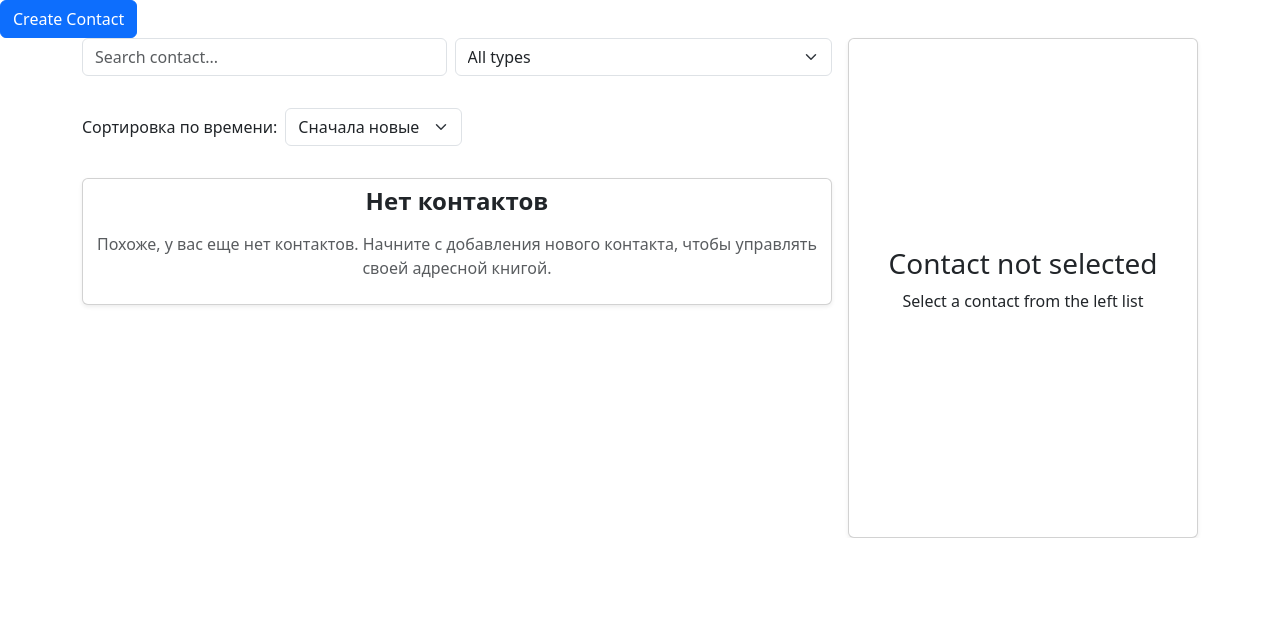
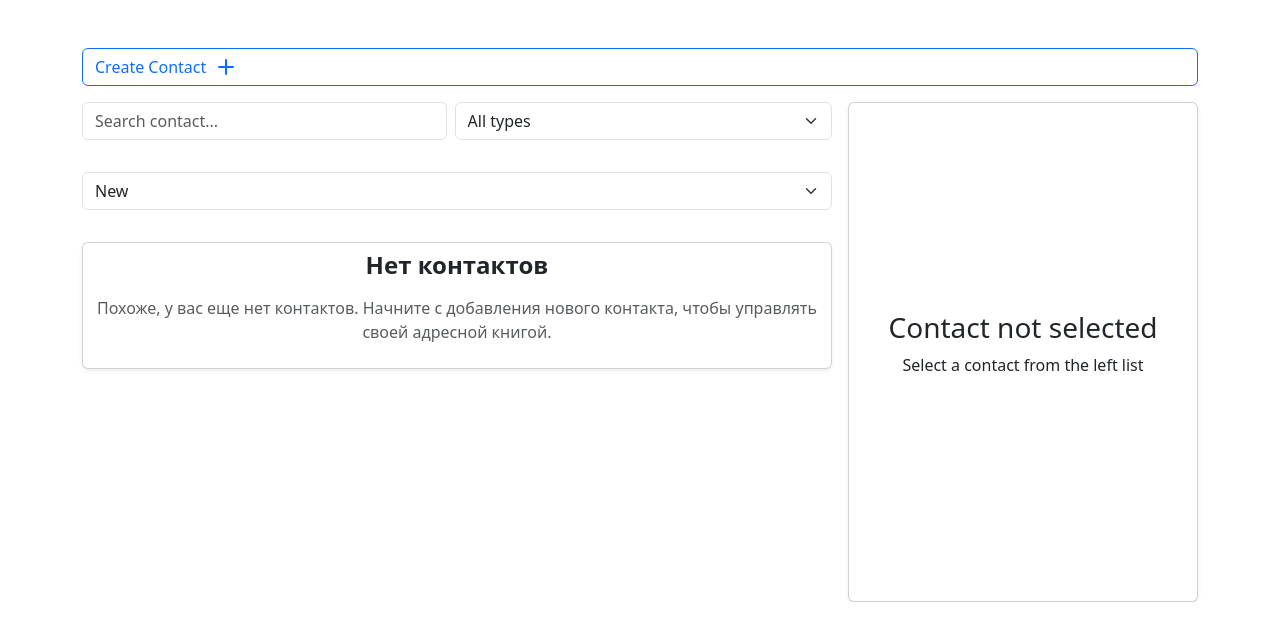
Before and after one commit to DimDimich-creator/contacts-test, a Next.js app: page / in a window 1280 px wide. Shown: the top 640 px of the page. Built offline with nearby package versions, Linux system fonts and the light colour scheme.

Commit message:
fix: minor issues

```diff
--- a/package.json
+++ b/package.json
@@ -14,6 +14,7 @@
     "@dicebear/core": "^9.2.4",
     "@hookform/resolvers": "^5.2.2",
     "bootstrap": "^5.3.8",
+    "lucide-react": "^0.553.0",
     "nanoid": "^5.1.6",
     "next": "16.0.3",
     "react": "19.2.0",
--- a/src/components/contact-card.tsx
+++ b/src/components/contact-card.tsx
@@ -1,13 +1,14 @@
 "use client";
 
 import { useState } from "react";
-import { Card, Image, Button, Modal } from "react-bootstrap";
+import { Card, Image, Button } from "react-bootstrap";
 import { createAvatar } from "@dicebear/core";
 import { lorelei } from "@dicebear/collection";
 import { useSearchParams, useRouter } from "next/navigation";
 import ContactForm, { ContactFormData, ContactType } from "./contact-form";
 import { useContacts } from "@/components/contacts-store";
 import ContactModal from "./contact-modal";
+import { Mail, Phone } from "lucide-react";
 
 interface ContactCardProps {
   type: ContactType;
@@ -40,11 +41,9 @@ export function ContactCard({
   };
 
   const handleEdit = (data: ContactFormData) => {
-    // ищем существующий контакт в состоянии
     const existing = contactList.find((c) => c.id === id);
     if (!existing) return;
-
-    updateContact({ ...existing, ...data }); // сохраняем createdAt и остальные поля
+    updateContact({ ...existing, ...data });
     setShowModal(false);
   };
 
@@ -54,6 +53,7 @@ export function ContactCard({
         className="d-flex flex-row align-items-center p-2 gap-3 shadow-sm"
         as="li"
         style={{ cursor: "pointer" }}
+        onClick={handleClick}
       >
         <Image
           src={avatar.toDataUri()}
@@ -61,26 +61,40 @@ export function ContactCard({
           roundedCircle
           width={64}
           height={64}
-          onClick={handleClick}
         />
 
-        <div className="d-flex flex-column flex-grow-1" onClick={handleClick}>
-          <div className="fw-semibold fs-5">
-            {type} {value}
+        <div className="d-flex flex-column flex-grow-1">
+          <div className="d-flex gap-2">
+            {type === ContactType.PHONE ? <Phone /> : <Mail />}
+            <div className="fw-semibold fs-6 fs-md-5 text-clamp-1">{value}</div>
           </div>
-          <div className="text-muted">{description}</div>
+          {/* {description && (
+            <p className="text-muted fs-7 fs-md-6 text-clamp-1 m-0">
+              {description}
+            </p>
+          )} */}
         </div>
 
-        <div className="d-flex gap-2">
+        <div className="d-flex flex-column flex-md-row gap-2">
           <Button
             variant="outline-primary"
             size="sm"
-            onClick={() => setShowModal(true)}
+            onClick={(e) => {
+              e.stopPropagation();
+              setShowModal(true);
+            }}
           >
-            Редактировать
+            Edit
           </Button>
-          <Button variant="outline-danger" size="sm" onClick={handleDelete}>
-            Удалить
+          <Button
+            variant="outline-danger"
+            size="sm"
+            onClick={(e) => {
+              e.stopPropagation();
+              handleDelete();
+            }}
+          >
+            Delete
           </Button>
         </div>
       </Card>
--- a/src/components/contact-details-panel.tsx
+++ b/src/components/contact-details-panel.tsx
@@ -7,6 +7,8 @@ import { createAvatar } from "@dicebear/core";
 import { Contact, useContacts } from "@/components/contacts-store";
 import { useParams } from "next/navigation";
 import { useSearchParams } from "next/navigation";
+import { ContactType } from "./contact-form";
+import { Mail, Phone } from "lucide-react";
 
 export function ContactDetailsPanel() {
   const { state, updateContact } = useContacts();
@@ -20,7 +22,7 @@ export function ContactDetailsPanel() {
   if (!contact) {
     return (
       <Card
-        className="p-4 shadow-sm flex-shrink-0 d-flex align-items-center justify-content-center"
+        className="p-4 shadow-sm flex-shrink-0 d-md-flex align-items-center justify-content-center d-none flex-grow-1"
         style={{ width: "350px", height: "500px" }}
       >
         <h3 className="">Contact not selected</h3>
@@ -38,7 +40,7 @@ export function ContactDetailsPanel() {
 
   return (
     <Card
-      className="p-4 shadow-sm h-100 flex-shrink-0"
+      className="p-4 shadow-sm h-100 flex-shrink-0 flex-grow-1"
       style={{ width: "350px" }}
     >
       <div className="d-flex flex-column align-items-center gap-3">
@@ -49,9 +51,10 @@ export function ContactDetailsPanel() {
           width={120}
           height={120}
         />
-
-        <h3 className="fw-semibold mb-0">{type}</h3>
-        <div className="text-muted">{value}</div>
+        <div className="text-muted d-flex gap-3 align-items-center justify-content-center">
+          {type === ContactType.PHONE ? <Phone /> : <Mail />}
+          <p className="m-0">{value}</p>
+        </div>
         {description && <div className="text-muted">{description}</div>}
 
         <hr className="w-100" />
--- a/src/components/contact-form.tsx
+++ b/src/components/contact-form.tsx
@@ -16,14 +16,14 @@ export enum ContactType {
 
 export const ContactSchema = z.discriminatedUnion("type", [
   z.object({
-    id: z.uuid(),
+    id: z.uuid().optional(),
     type: z.literal(ContactType.EMAIL),
     value: z.email(),
     description: z.string().optional(),
   }),
 
   z.object({
-    id: z.uuid(),
+    id: z.uuid().optional(),
     type: z.literal(ContactType.PHONE),
     value: z.e164(),
     description: z.string().optional(),
@@ -86,12 +86,14 @@ export default function ContactForm({
       <Form onSubmit={handleSubmit(onSubmit)} className="mt-3 mb-5">
         {/* Тип */}
         <Form.Group className="mb-3">
-          <Form.Label>Тип</Form.Label>
+          <Form.Label className="w-100">
+            Type
             <Form.Select {...register("type")} isInvalid={!!errors.type}>
               <option value="">Select type of contact</option>
               <option value={ContactType.PHONE}>Phone</option>
               <option value={ContactType.EMAIL}>Email</option>
             </Form.Select>
+          </Form.Label>
           <Form.Control.Feedback type="invalid">
             {errors.type?.message as string}
           </Form.Control.Feedback>
@@ -99,7 +101,8 @@ export default function ContactForm({
 
         {/* Значение */}
         <Form.Group className="mb-3">
-          <Form.Label>Value</Form.Label>
+          <Form.Label className="w-100">
+            Value
             <Form.Control
               type="text"
               placeholder={
@@ -112,6 +115,7 @@ export default function ContactForm({
               {...register("value")}
               isInvalid={!!errors.value}
             />
+          </Form.Label>
           <Form.Control.Feedback type="invalid">
             {errors.value?.message}
           </Form.Control.Feedback>
@@ -119,13 +123,15 @@ export default function ContactForm({
 
         {/* Описание */}
         <Form.Group className="mb-3">
-          <Form.Label>Description</Form.Label>
+          <Form.Label className="w-100">
+            Description
             <Form.Control
               as="textarea"
               placeholder="Enter a description"
               {...register("description")}
               isInvalid={!!errors.description}
             />
+          </Form.Label>
           <Form.Control.Feedback type="invalid">
             {errors.description?.message}
           </Form.Control.Feedback>
--- a/src/components/contact-sort.tsx
+++ b/src/components/contact-sort.tsx
@@ -1,6 +1,7 @@
 "use client";
 
 import { useState, useEffect } from "react";
+import { Form } from "react-bootstrap";
 
 interface ContactSortProps {
   onSortChange: (order: "asc" | "desc") => void;
@@ -14,16 +15,18 @@ export function ContactSort({ onSortChange }: ContactSortProps) {
   }, [order, onSortChange]);
 
   return (
-    <div className="d-flex gap-2 mb-3 align-items-center">
-      <label className="mb-0">Сортировка по времени:</label>
-      <select
-        className="form-select w-auto"
-        value={order}
-        onChange={(e) => setOrder(e.target.value as "asc" | "desc")}
-      >
-        <option value="desc">Сначала новые</option>
-        <option value="asc">Сначала старые</option>
-      </select>
+    <div className="d-flex gap-2 mb-3 align-items-center w-100">
+      <Form.Label className="mb-0 w-100">
+        <p className="visually-hidden">Сортировка по времени:</p>
+        <Form.Select
+          value={order}
+          onChange={(e) => setOrder(e.target.value as "asc" | "desc")}
+          className="w-100"
+        >
+          <option value="desc">New</option>
+          <option value="asc">Old</option>
+        </Form.Select>
+      </Form.Label>
     </div>
   );
 }
--- a/src/components/contacts-split-view.tsx
+++ b/src/components/contacts-split-view.tsx
@@ -1,10 +1,10 @@
-'use client";'
+'use client";';
 import { ContactDetailsPanel } from "./contact-details-panel";
 import ContactList from "./contact-list";
 
 export default function ContactsSplitView() {
   return (
-    <div className="d-flex gap-3 container">
+    <div className="d-flex gap-3">
       <ContactList />
       <ContactDetailsPanel />
     </div>
--- a/src/components/layout/contacts-layout.tsx
+++ b/src/components/layout/contacts-layout.tsx
@@ -6,15 +6,21 @@ import ContactsSplitView from "../contacts-split-view";
 import ContactModal from "../contact-modal";
 import { ContactsProvider } from "../contacts-store";
 import { Toaster } from "sonner";
+import { Plus } from "lucide-react";
 
 export default function ContactsLayout() {
   const [showModal, setShowModal] = useState(false);
 
   return (
     <ContactsProvider>
-      <div>
-        <Button variant="primary" onClick={() => setShowModal(true)}>
+      <div className="container mt-5">
+        <Button
+          variant="outline-primary"
+          onClick={() => setShowModal(true)}
+          className="w-100 mb-3 d-flex gap-2 "
+        >
           Create Contact
+          <Plus />
         </Button>
 
         <ContactsSplitView />
--- a/src/styles/globals.css
+++ b/src/styles/globals.css
@@ -40,3 +40,19 @@ a {
     color-scheme: dark;
   }
 }
+
+.text-clamp-1 {
+  display: -webkit-box;
+  -webkit-line-clamp: 1;
+  -webkit-box-orient: vertical;
+  overflow: hidden;
+  text-overflow: ellipsis;
+}
+
+.text-clamp-2 {
+  display: -webkit-box;
+  -webkit-line-clamp: 2;
+  -webkit-box-orient: vertical;
+  overflow: hidden;
+  text-overflow: ellipsis;
+}
```
Also changed, not shown: 1 other file (tests, documents, lock files or other folders). Lines whose indentation alone changed are shown as unchanged.
